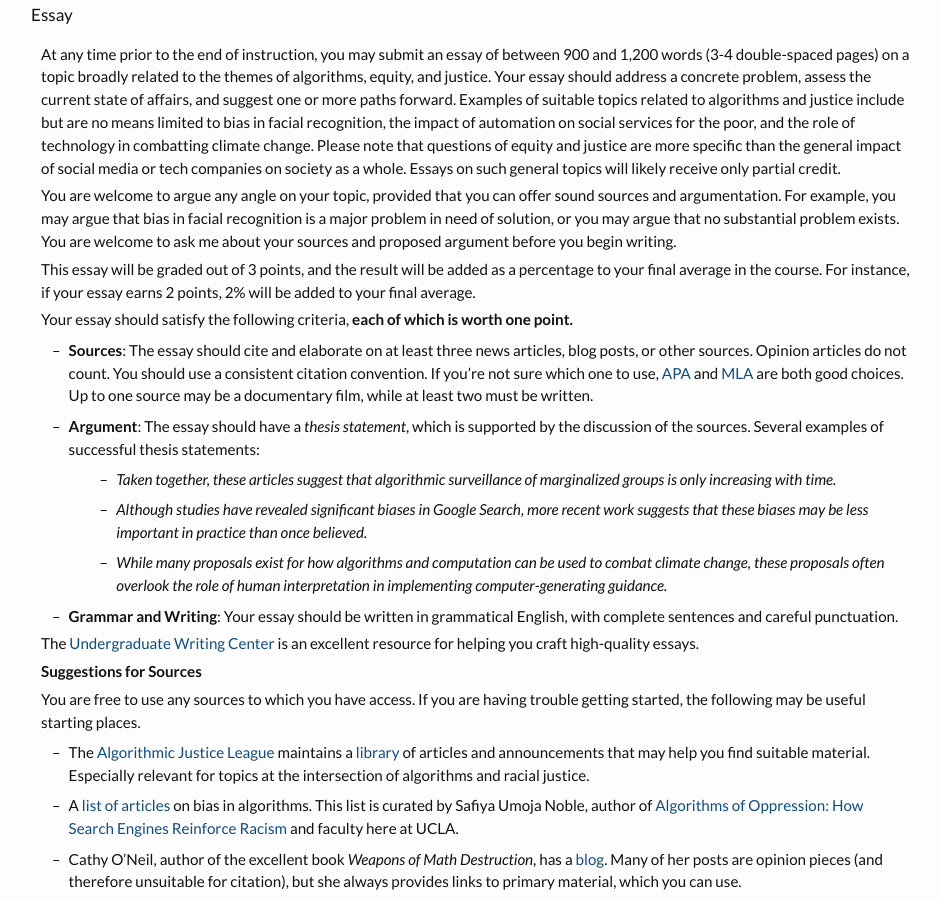
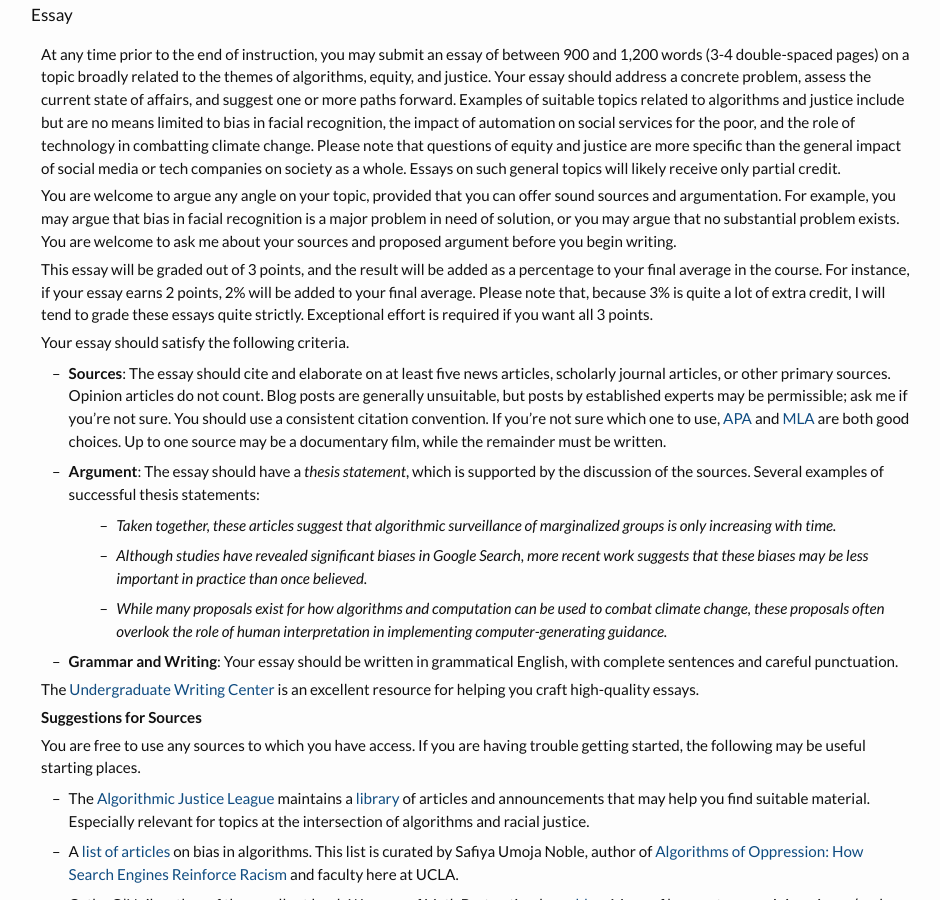
Before and after one commit to PhilChodrow/PIC16A, a Jekyll site: the page built from syllabus.md, in a window 1280 px wide and 900 px high, scrolled down 4208 px. Shown: the whole window, without its empty margins (174-1114 px from the left). Built offline with Jekyll 4.4.1, drawn with Linux system fonts in a browser that asks for light colours; nearby versions of some CDN libraries.

Commit message:
Update syllabus.md

```diff
--- a/syllabus.md
+++ b/syllabus.md
@@ -163,11 +163,11 @@ At any time prior to the end of instruction, you may submit an essay of between
 
 You are welcome to argue any angle on your topic, provided that you can offer sound sources and argumentation. For example, you may argue that bias in facial recognition is a major problem in need of solution, or you may argue that no substantial problem exists. You are welcome to ask me about your sources and proposed argument before you begin writing.
 
-This essay will be graded out of 3 points, and the result will be added as a percentage to your final average in the course. For instance, if your essay earns 2 points, 2% will be added to your final average.
+This essay will be graded out of 3 points, and the result will be added as a percentage to your final average in the course. For instance, if your essay earns 2 points, 2% will be added to your final average. Please note that, because 3% is quite a lot of extra credit, I will tend to grade these essays quite strictly. Exceptional effort is required if you want all 3 points.
 
-Your essay should satisfy the following criteria, **each of which is worth one point.**
+Your essay should satisfy the following criteria.
 
-- **Sources**: The essay should cite and elaborate on at least three news articles, blog posts, or other sources. Opinion articles do not count. You should use a consistent citation convention. If you're not sure which one to use, [APA](https://www.library.cornell.edu/sites/default/files/apa_2010.pdf) and [MLA](https://owl.purdue.edu/owl/research_and_citation/mla_style/mla_formatting_and_style_guide/mla_formatting_and_style_guide.html) are both good choices. Up to one source may be a documentary film, while at least two must be written.
+- **Sources**: The essay should cite and elaborate on at least five news articles, scholarly journal articles, or other primary sources. Opinion articles do not count. Blog posts are generally unsuitable, but posts by established experts may be permissible; ask me if you're not sure. You should use a consistent citation convention. If you're not sure which one to use, [APA](https://www.library.cornell.edu/sites/default/files/apa_2010.pdf) and [MLA](https://owl.purdue.edu/owl/research_and_citation/mla_style/mla_formatting_and_style_guide/mla_formatting_and_style_guide.html) are both good choices. Up to one source may be a documentary film, while the remainder must be written.
 - **Argument**: The essay should have a *thesis statement*, which is supported by the discussion of the sources. Several examples of successful thesis statements:
     - *Taken together, these articles suggest that algorithmic surveillance of marginalized groups is only increasing with time.*
     - *Although studies have revealed significant biases in Google Search, more recent work suggests that these biases may be less important in practice than once believed.*
```
